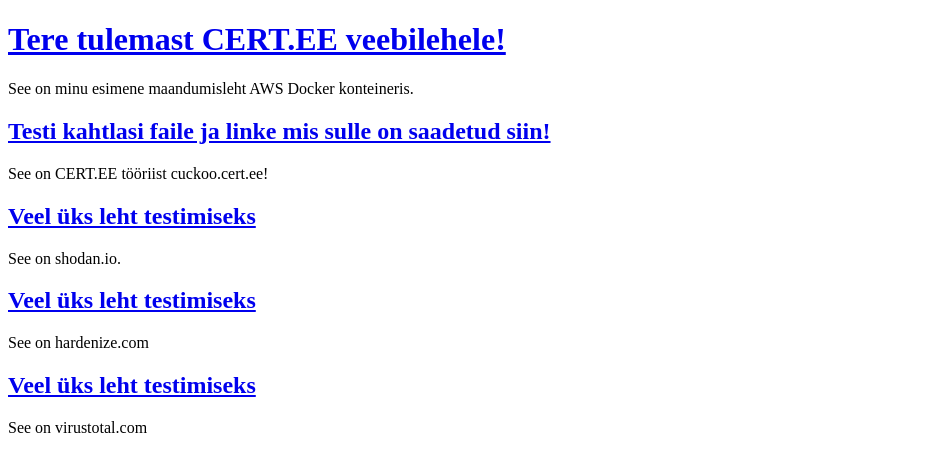
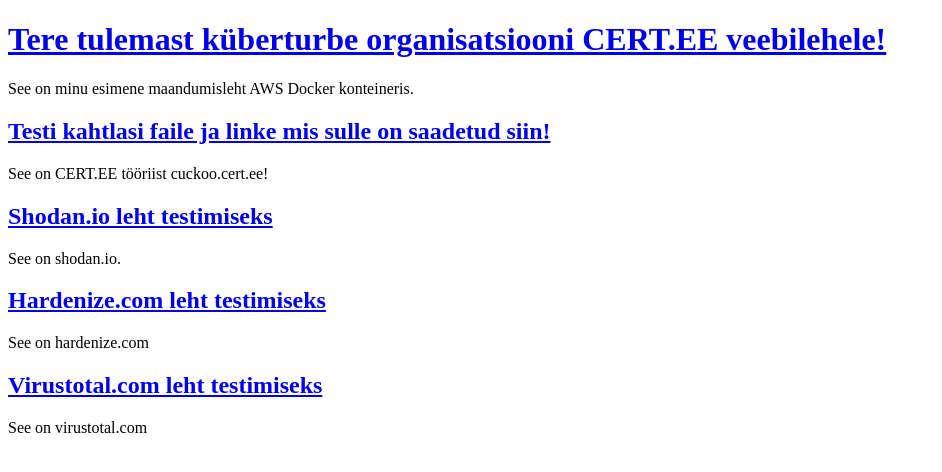
Before and after one commit to indrekkuusk/AWS-test, a plain HTML site: page index.html in a window 1280 px wide. Shown: the whole page, without its empty margins (0-942 px from the left). Drawn offline with Linux system fonts and the light colour scheme.

Commit message:
Uuendasin tervitust index.html-s

```diff
--- a/index.html
+++ b/index.html
@@ -2,22 +2,22 @@
 <html lang="et">
 <head>
     <meta charset="UTF-8">
-    <title>Tere tulemast küberturbe info lehele!</title>
+    <title>Tere tulemast minu küberturbe info lehele!</title>
 </head>
 <body>
-    <h1><a href="https://www.cert.ee">Tere tulemast CERT.EE veebilehele!</a></h1>
+    <h1><a href="https://www.cert.ee">Tere tulemast küberturbe organisatsiooni CERT.EE veebilehele!</a></h1>
     <p>See on minu esimene maandumisleht AWS Docker konteineris.</p>
 
     <h2><a href="https://cuckoo.cert.ee">Testi kahtlasi faile ja linke mis sulle on saadetud siin!</a></h2>
     <p>See on CERT.EE tööriist cuckoo.cert.ee!</p>
 
-    <h2><a href="https://shodan.io">Veel üks leht testimiseks</a></h2>
-    <p>See on  shodan.io.</p>
+    <h2><a href="https://shodan.io">Shodan.io leht testimiseks</a></h2>
+    <p>See on shodan.io.</p>
 
-    <h2><a href="https://hardenize.com">Veel üks leht testimiseks</a></h2>
+    <h2><a href="https://hardenize.com">Hardenize.com leht testimiseks</a></h2>
     <p>See on hardenize.com</p>
 
-    <h2><a href="https://virustotal.com">Veel üks leht testimiseks</a></h2>
+    <h2><a href="https://virustotal.com">Virustotal.com leht testimiseks</a></h2>
     <p>See on virustotal.com</p>
 
 
```
